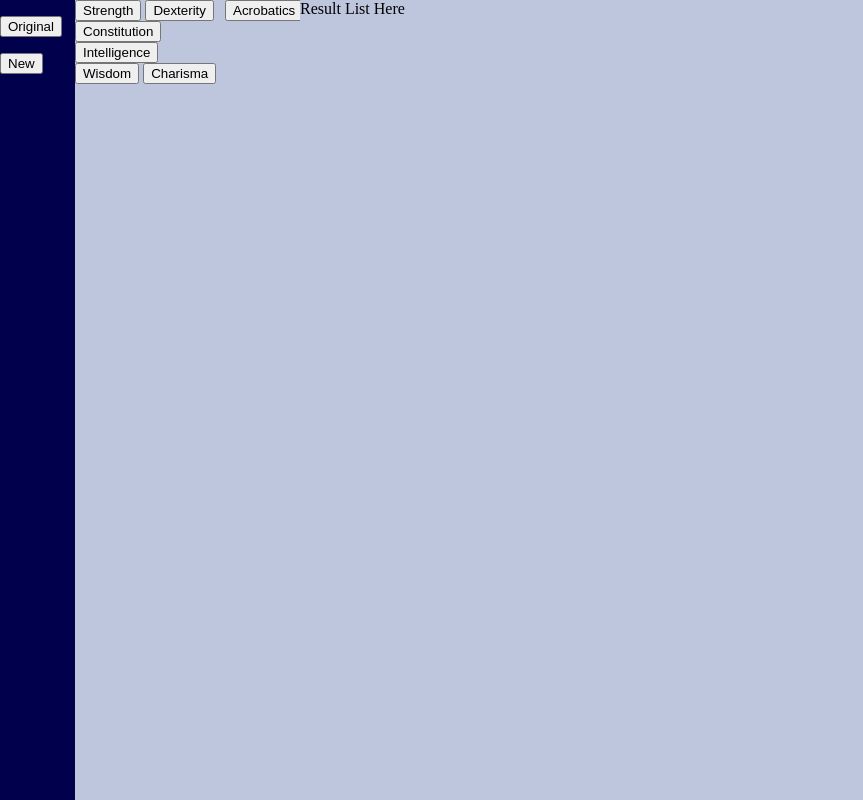
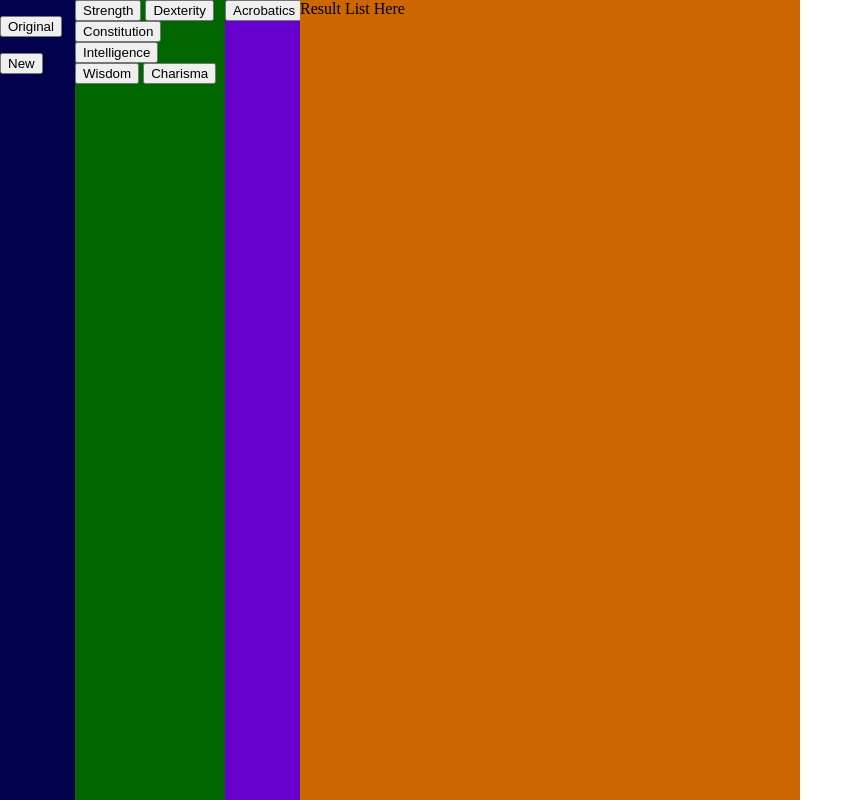
Before and after one commit to Dayson108/drd, a website: page index.html in a window 1280 px wide. Both pictures are taken after a click on the button "New". Shown: the whole page, without its empty margins (0-863 px from the left). Drawn offline with nearby package versions, Linux system fonts and the light colour scheme; no server answers.

Commit message:
update color again

```diff
--- a/index.html
+++ b/index.html
@@ -41,10 +41,10 @@ function showMain(){
 
 
 
-<div id="Main" style="height:100%; width:100%; position:absolute; top:0px; left:75px; background-color:#BEC6DD; visibility:visible;">
+<div id="Main" style="height:100%; width:100%; position:absolute; top:0px; left:75px; background-color:#A0F04d; visibility:visible;">
 
-	<div id="DiceMain" style="height:100%; width:100%; position:absolute; top:0px; left:0px; background-color:#BEC6DD; visibility:hidden;">
-	  <div id="SavingThrowsButtonsMain" style="height:100%; width:150px; background-color:#BEC6DD; position: absolute; top:0px; left:0px; overflow: auto;">
+	<div id="DiceMain" style="height:100%; width:100%; position:absolute; top:0px; left:0px; background-color:#FFFFFF; visibility:hidden;">
+	  <div id="SavingThrowsButtonsMain" style="height:100%; width:150px; background-color:#006600; position: absolute; top:0px; left:0px; overflow: auto;">
 		<button id="StrST" onclick="StrST()">Strength</button>
 		<button id="DexSt" onclick="DexST()">Dexterity</button>
 		<button id="ConST" onclick="ConST()">Constitution</button>
@@ -52,12 +52,12 @@ function showMain(){
 		<button id="WisST" onclick="WisST()">Wisdom</button>
 		<button id="ChrST" onclick="ChrST()">Charisma</button>
 	  </div>
-	  <div id="SkillButtonsMain" style="height:100%; width:150px; background-color:#BEC6DD; position: absolute; top:0px; left:150px; overflow: auto;">
+	  <div id="SkillButtonsMain" style="height:100%; width:150px; background-color:#6600cc; position: absolute; top:0px; left:150px; overflow: auto;">
 		<button id="rollAcrobatics" onclick="rollAcrobatics()">Acrobatics</button>
 	  </div>
 	</div>
 
-	<div id="OriginalDiceMain" style="height:100%; width:300px; background-color:#BEC6DD; position: absolute; top:0px; left:0px; overflow: auto; visibility:visible">
+	<div id="OriginalDiceMain" style="height:100%; width:300px; background-color:#AAAAAA; position: absolute; top:0px; left:0px; overflow: auto; visibility:visible">
 		Name:<input type="text" id="UserName" size="10"><input type="checkbox" id="PrivateRoll">Private
 		<hr>
 		1d20 + <input type="text" id="ADd20P" size="1"><button id="rollADd20" onclick="rolldAD20()">Roll</button>
@@ -75,13 +75,13 @@ function showMain(){
 </div>
 
 
-	<div id="ResultListMain" style="height:100%; width:500px; background-color:#BEC6DD; position:absolute; top:0px; left:300px; visibility:visible; overflow: auto;">
+	<div id="ResultListMain" style="height:100%; width:500px; background-color:#cc6600; position:absolute; top:0px; left:300px; visibility:visible; overflow: auto;">
 		Result List Here
 	</div>
 
 
 
-<div id="CharacterSheet" style="height:100%; width:100%; position:absolute; top:0px; left:75px; background-color:#BEC6DD; visibility:hidden;">
+<div id="CharacterSheet" style="height:100%; width:100%; position:absolute; top:0px; left:75px; background-color:#6600cc; visibility:hidden;">
   <p>
     <button id="loadCharacter" onclick="loadCharacter()">Import Character</button><input type="text" id="loadCharacterInput" size="5">
     <button id="loadCharacter" onclick="roll20()">roll20</button>
```
